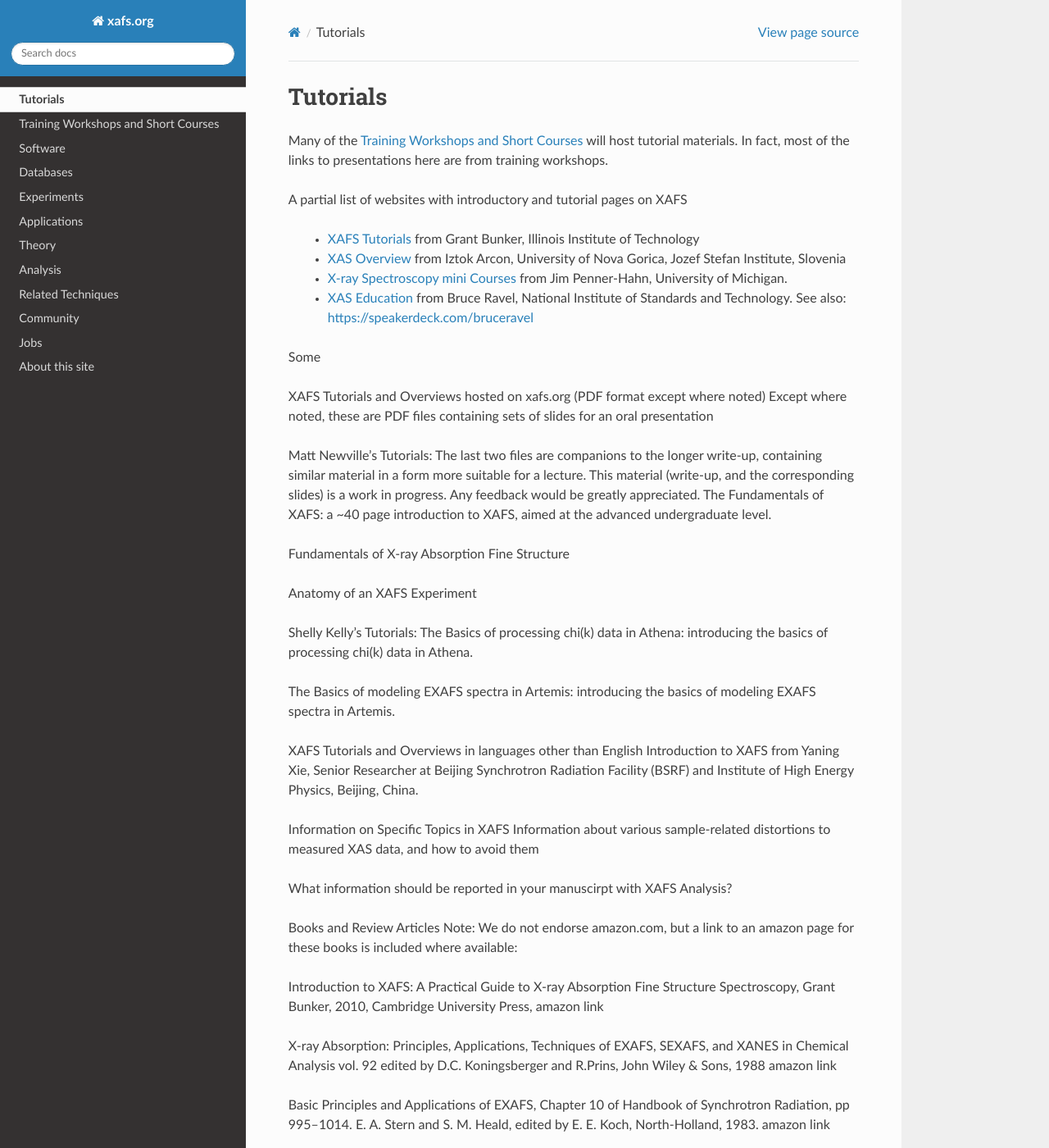
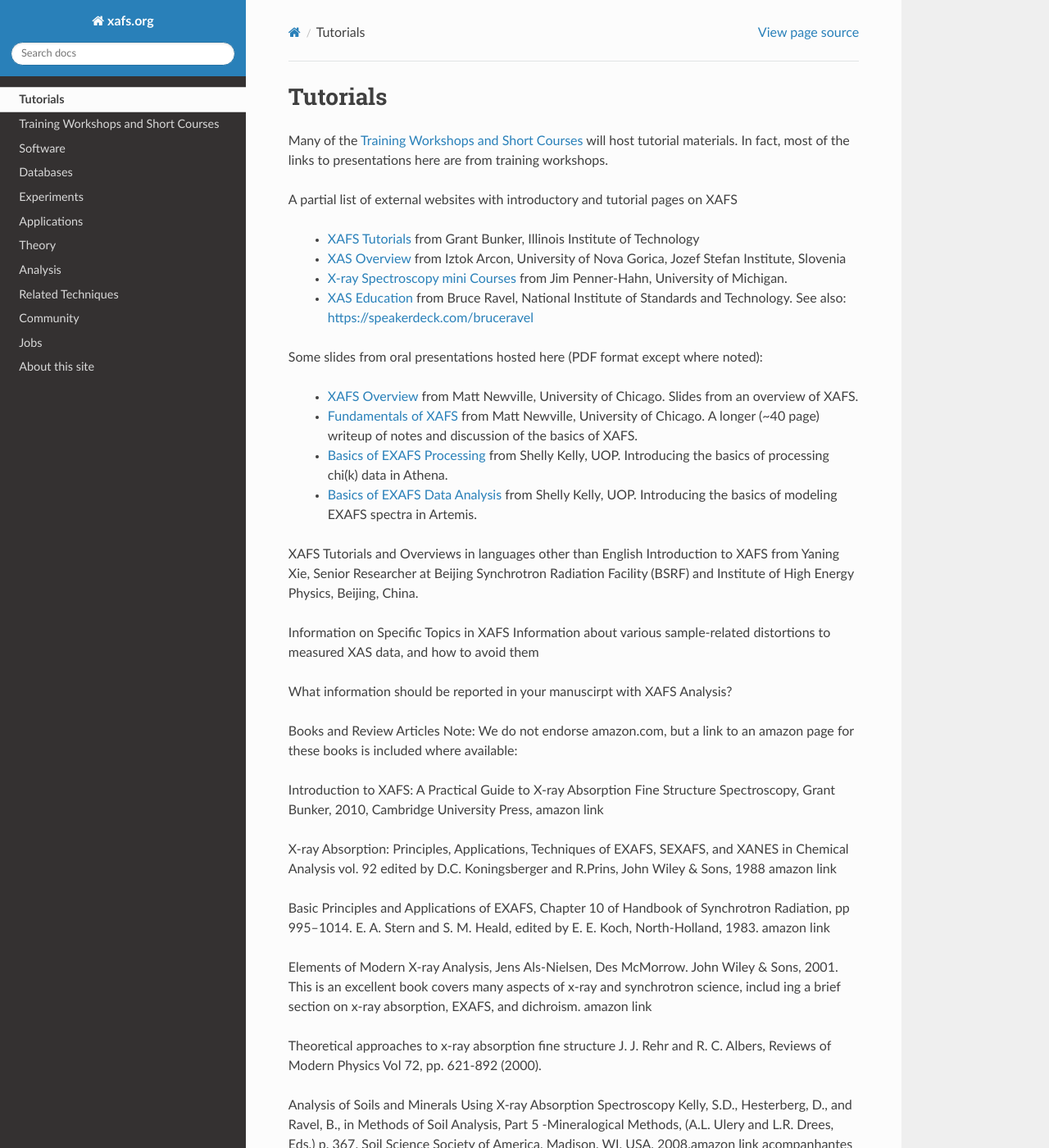
Before and after one commit to XraySpectroscopy/xafsorg, a Sphinx documentation site: the page built from docs/tutorials.rst, in a window 1280 px wide and 1400 px high. Shown: the whole window at 82% size. Built offline with Sphinx 7.4.7 and the Read the Docs theme 2.0.0, drawn with Linux system fonts in a browser that asks for light colours.

Commit message:
more updates, pointing to external PDFs hosted on docs.xrayabsorption.org

```diff
--- a/docs/conf.py
+++ b/docs/conf.py
@@ -29,6 +29,7 @@
 add_module_names = False
 
 html_static_path = ['_static']
+html_favicon = '_static/ixas_logo.ico'
 
 html_sidebars = {'index': ['indexsidebar.html','searchbox.html']}
 html_show_sourcelink = True
--- a/docs/tutorials.rst
+++ b/docs/tutorials.rst
@@ -6,6 +6,11 @@
 .. _X-ray Spectroscopy mini Courses: http://www.umich.edu/~jphgroup/XAS_Course/index.htm
 .. _XAS Education:                   http://bruceravel.github.com/XAS-Education
 
+.. _Fundamentals of XAFS:            https://docs.xrayabsorption.org/tutorials/XAFS_Fundamentals.pdf
+.. _XAFS Overview:                   https://docs.xrayabsorption.org/tutorials/XAFS_Overview.pdf
+.. _Basics of EXAFS Processing:      https://docs.xrayabsorption.org/tutorials/Basics_of_XAFS_to_chi_2009.pdf
+.. _Basics of EXAFS Data Analysis:   https://docs.xrayabsorption.org/tutorials/Basics_of_XAFS_analysis_2009.pdf
+
 Tutorials
 -------------------
 
@@ -13,7 +18,7 @@
 of the links to presentations here are from training workshops.
 
 
-A partial list of websites with introductory and tutorial pages on XAFS
+A partial list of external websites with introductory and tutorial pages on XAFS
 
 
   * `XAFS Tutorials`_ from Grant Bunker, Illinois Institute of Technology
@@ -22,22 +27,17 @@
   * `XAS Education`_ from Bruce Ravel, National Institute of Standards and
     Technology.  See also: https://speakerdeck.com/bruceravel
 
-Some
+Some slides from oral presentations hosted here (PDF format except where noted):
 
-XAFS Tutorials and Overviews hosted on xafs.org (PDF format except where noted)
-Except where noted, these are PDF files containing sets of slides for an oral presentation
 
-Matt Newville's Tutorials: The last two files are companions to the longer write-up, containing similar material in a form more suitable for a lecture. This material (write-up, and the corresponding slides) is a work in progress. Any feedback would be greatly appreciated.
-The Fundamentals of XAFS: a ~40 page introduction to XAFS, aimed at the advanced undergraduate level.
+  * `XAFS Overview`_    from Matt Newville, University of Chicago.  Slides
+    from an overview of XAFS.
+  * `Fundamentals of XAFS`_ from Matt Newville, University of Chicago.  A
+    longer (~40 page) writeup of notes and discussion of the basics of XAFS.
 
-Fundamentals of X-ray Absorption Fine Structure
+  * `Basics of EXAFS Processing`_ from Shelly Kelly, UOP. Introducing the basics of processing chi(k) data in Athena.
+  * `Basics of EXAFS Data Analysis`_ from Shelly Kelly, UOP. Introducing the basics of modeling EXAFS spectra in Artemis.
 
-Anatomy of an XAFS Experiment
-
-Shelly Kelly's Tutorials:
-The Basics of processing chi(k) data in Athena: introducing the basics of processing chi(k) data in Athena.
-
-The Basics of modeling EXAFS spectra in Artemis: introducing the basics of modeling EXAFS spectra in Artemis.
 
 XAFS Tutorials and Overviews in languages other than English
 Introduction to XAFS from Yaning Xie, Senior Researcher at Beijing Synchrotron Radiation Facility (BSRF) and Institute of High Energy Physics, Beijing, China.
```
